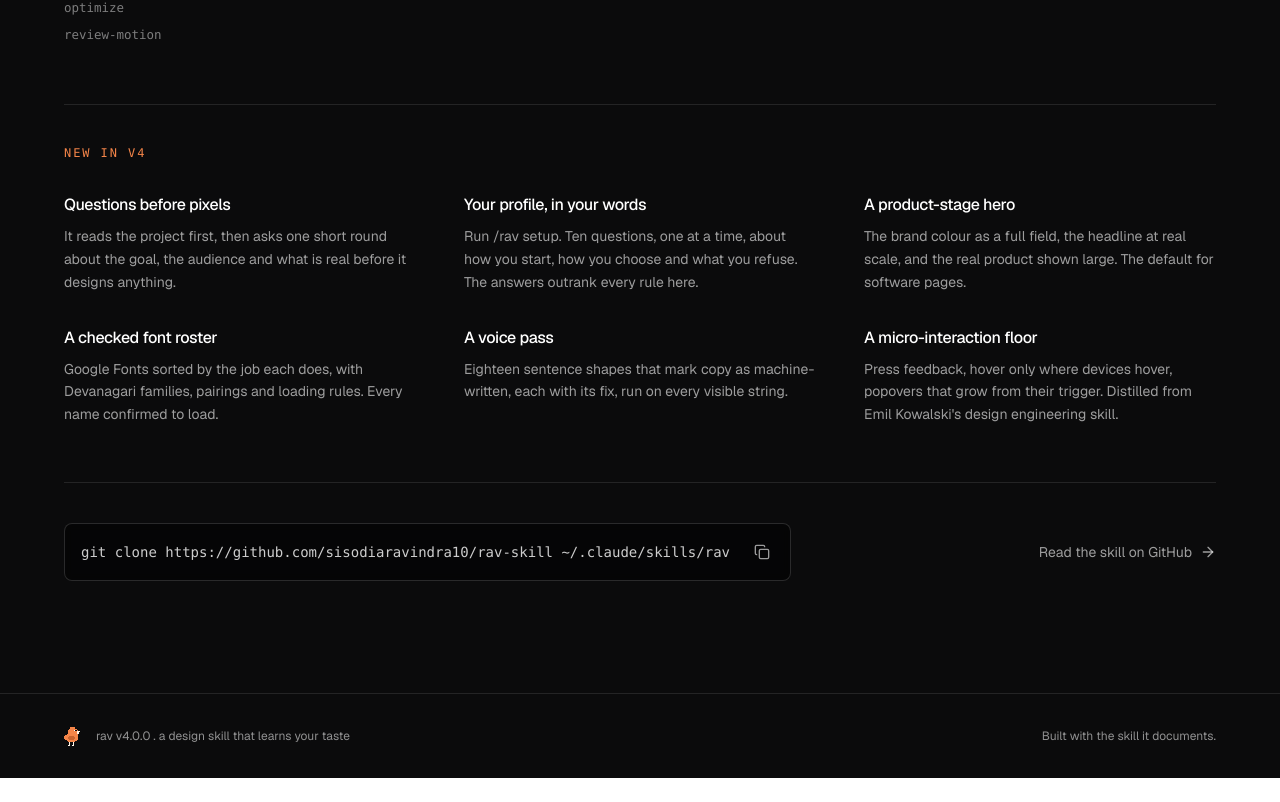
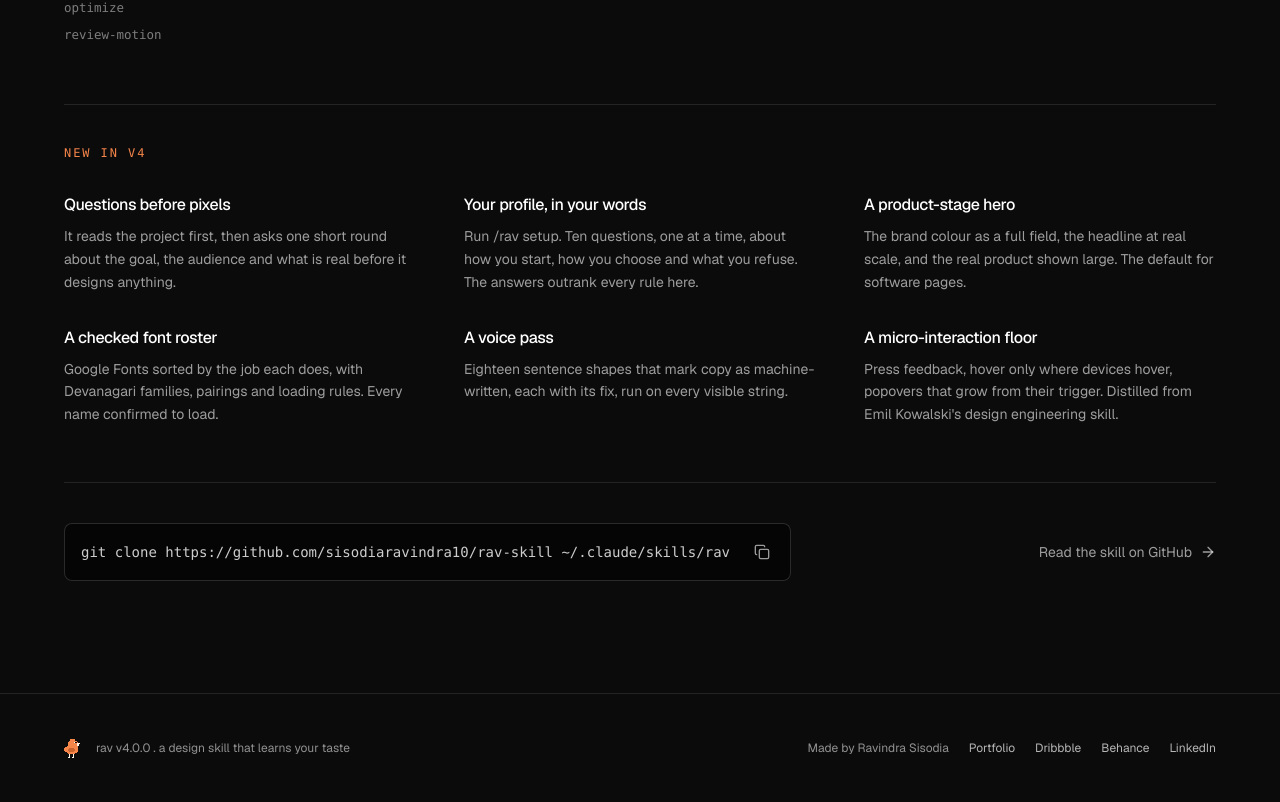
Before and after one commit to sisodiaravindra10/rav-skill-site, a React (Vite) app: page / in a window 1280 px wide. Shown: the part 2821-3623 px from the top of the page. Before the commit the page ends 3599 px from the top, so only its background shows below. Built offline with nearby package versions, Linux system fonts and the light colour scheme.

Commit message:
footer: made by, with portfolio links
Co-Authored-By: Claude Fable 5.2 <noreply@anthropic.com>

```diff
--- a/src/App.jsx
+++ b/src/App.jsx
@@ -11,6 +11,13 @@ const NAV = [
 ];
 
 const INSTALL = "git clone https://github.com/sisodiaravindra10/rav-skill ~/.claude/skills/rav";
+
+const MADE_BY = [
+  { label: "Portfolio", href: "https://ravindra-siso.vercel.app/" },
+  { label: "Dribbble", href: "https://dribbble.com/sisodiaravindra" },
+  { label: "Behance", href: "https://www.behance.net/ravindrasisodia" },
+  { label: "LinkedIn", href: "https://www.linkedin.com/in/ravindra-sisodia/" },
+];
 
 // What changed between v2.1 and v4.0. Each line is a file or section in the skill repo.
 const WHATS_NEW = [
@@ -620,7 +627,14 @@ export default function App() {
             <img src="/mascot/raven-sit-orange.svg" alt="" width="20" height="20" className="pixel h-5 w-5" />
             rav v4.0.0 . a design skill that learns your taste
           </span>
-          <span>Built with the skill it documents.</span>
+          <span className="flex flex-wrap items-center gap-x-5 gap-y-1">
+            <span>Made by Ravindra Sisodia</span>
+            {MADE_BY.map((l) => (
+              <a key={l.label} href={l.href} target="_blank" rel="noreferrer" className="inline-flex min-h-[44px] items-center text-white/70 underline-offset-4 transition-colors hover:text-white hover:underline">
+                {l.label}
+              </a>
+            ))}
+          </span>
         </div>
       </footer>
     </div>
```
